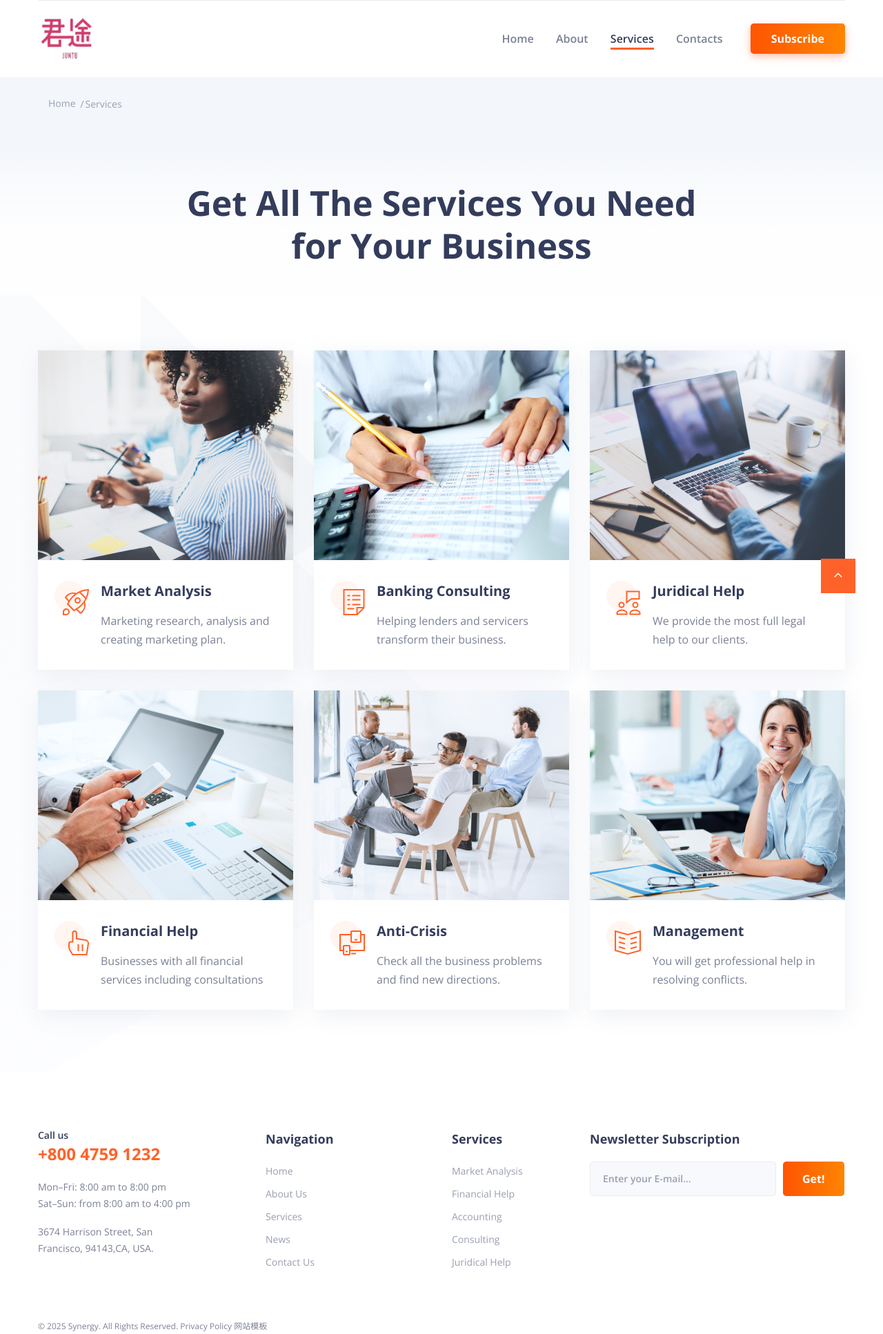
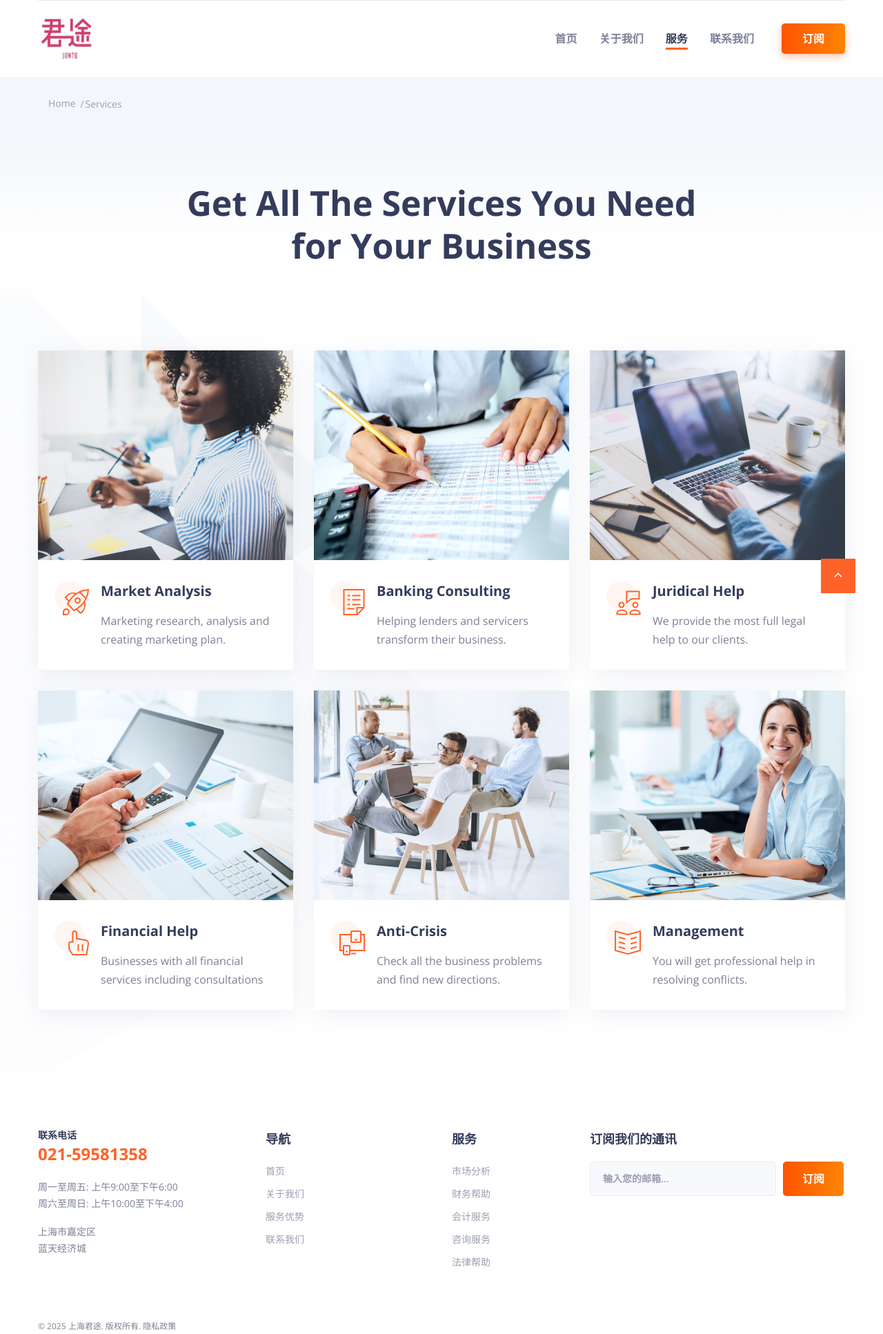
Before and after one commit to teslaspacex2021/shanghai-juntu, a plain HTML site: page services.html in a window 1280 px wide. Shown: the whole page at 69% size. Drawn offline with nearby package versions, Linux system fonts and the light colour scheme.

Commit message:
003
17:00

```diff
--- a/services.html
+++ b/services.html
@@ -49,11 +49,11 @@
                 </div>
                 <div class="rd-navbar-nav-wrap">
                   <ul class="rd-navbar-nav">
-                    <li class="rd-nav-item"><a class="rd-nav-link" href="index.html">Home</a>
+                    <li class="rd-nav-item"><a class="rd-nav-link" href="index.html">首页</a>
                     </li>
-                    <li class="rd-nav-item"><a class="rd-nav-link" href="about.html">About</a>
+                    <li class="rd-nav-item"><a class="rd-nav-link" href="about.html">关于我们</a>
                     </li>
-                    <li class="rd-nav-item active"><a class="rd-nav-link" href="services.html">Services</a>
+                    <li class="rd-nav-item active"><a class="rd-nav-link" href="services.html">服务</a>
                       <!-- <ul class="rd-menu rd-navbar-dropdown">
                         <li class="rd-dropdown-item"><a class="rd-dropdown-link" href="single-services.html">Single Service</a>
                         </li>
@@ -96,9 +96,9 @@
                         </li>
                       </ul>
                     </li> -->
-                    <li class="rd-nav-item"><a class="rd-nav-link" href="contacts.html">Contacts</a>
+                    <li class="rd-nav-item"><a class="rd-nav-link" href="contacts.html">联系我们</a>
                     </li>
-                  </ul><a class="button button-primary-gradient" href="#"><span>Subscribe</span></a>
+                  </ul><a class="button button-primary-gradient" href="#"><span>订阅</span></a>
                 </div>
               </div>
             </div>
@@ -245,41 +245,40 @@
         <div class="container">
           <div class="row row-30 justify-content-center justify-content-sm-start text-center text-sm-left">
             <div class="col-lg-3 col-xl-3 col-md-4 col-sm-6 wow fadeInUp" data-wow-delay=".2s">
-              <div class="accent-number"><span>Call us</span><a href="tel:#">+800 4759 1232</a></div>
+              <div class="accent-number"><span>联系电话</span><a href="tel:#">021-59581358</a></div>
               <ul class="detail-info">
-                <li><span class="d-block">Mon–Fri: 8:00 am to 8:00 pm</span><span class="d-block">Sat–Sun: from 8:00 am to 4:00 pm</span></li>
-                <li><span class="d-block">3674  Harrison Street, San</span><span class="d-block">Francisco, 94143,CA, USA.</span></li>
+                <li><span class="d-block">周一至周五: 上午9:00至下午6:00</span><span class="d-block">周六至周日: 上午10:00至下午4:00</span></li>
+                <li><span class="d-block">上海市嘉定区</span><span class="d-block">蓝天经济城</span></li>
               </ul>
             </div>
             <div class="col-lg-2 col-xl-3 inset-xl-45 col-md-4 col-sm-6 wow fadeInUp" data-wow-delay=".4s">
-              <h5>Navigation</h5>
+              <h5>导航</h5>
               <ul class="footer-nav">
-                <li><a href="index.html"> Home</a></li>
-                <li><a href="about.html"> About Us</a></li>
-                <li><a href="services.html"> Services</a></li>
-                <li><a href="blog.html"> News</a></li>
-                <li><a href="contacts.html"> Contact Us</a></li>
+                <li><a href="index.html">首页</a></li>
+                <li><a href="about.html">关于我们</a></li>
+                <li><a href="services.html">服务优势</a></li>
+                <li><a href="contacts.html">联系我们</a></li>
               </ul>
             </div>
             <div class="col-lg-2 col-xl-2 col-md-4 col-sm-6 wow fadeInUp" data-wow-delay=".6s">
-              <h5>Services</h5>
+              <h5>服务</h5>
               <ul class="footer-nav">
-                <li><a href="#">Market Analysis</a></li>
-                <li><a href="#">Financial Help</a></li>
-                <li><a href="#">Accounting</a></li>
-                <li><a href="#">Consulting</a></li>
-                <li><a href="#">Juridical Help</a></li>
+                <li><a href="#">市场分析</a></li>
+                <li><a href="#">财务帮助</a></li>
+                <li><a href="#">会计服务</a></li>
+                <li><a href="#">咨询服务</a></li>
+                <li><a href="#">法律帮助</a></li>
               </ul>
             </div>
             <div class="col-lg-5 col-xl-4 col-md-7 col-sm-6 wow fadeInUp" data-wow-delay=".8s">
-              <h5>Newsletter Subscription</h5>
+              <h5>订阅我们的通讯</h5>
               <form class="rd-form rd-mailform form-inline" data-form-output="form-output-global" data-form-type="subscribe" method="post" action="bat/rd-mailform.php">
                 <div class="form-wrap">
                   <input class="form-input" id="subscribe-form-4-email" type="email" name="email" data-constraints="@Required @Email">
-                  <label class="form-label" for="subscribe-form-4-email">Enter your E-mail...</label>
+                  <label class="form-label" for="subscribe-form-4-email">输入您的邮箱...</label>
                 </div>
                 <div class="form-button">
-                  <button class="button button-primary-gradient" type="submit"><span>Get!</span></button>
+                  <button class="button button-primary-gradient" type="submit"><span>订阅</span></button>
                 </div>
               </form>
             </div>
@@ -287,7 +286,7 @@
         </div>
         <div class="footer-aside">
           <div class="container wow fadeInLeft" data-wow-delay=".6s">
-            <p class="rights"><span>&copy;&nbsp;</span><span class="copyright-year"></span><span>&nbsp;</span><span>Synergy</span><span>.&nbsp;</span><span>All Rights Reserved</span><span>.&nbsp;<a href="privacy-policy.html">Privacy Policy</a></span> <a target="_blank" href="https://www.mobanwang.com/" title="网站模板">网站模板</a></p>
+            <p class="rights"><span>&copy;&nbsp;</span><span class="copyright-year"></span><span>&nbsp;</span><span>上海君途</span><span>.&nbsp;</span><span>版权所有</span><span>.&nbsp;<a href="privacy-policy.html">隐私政策</a></span></p>
           </div>
         </div>
       </footer>
```
Also changed, not shown: about.html (+22 -23 lines), contacts.html (+32 -33 lines), index.html (+30 -30 lines).
